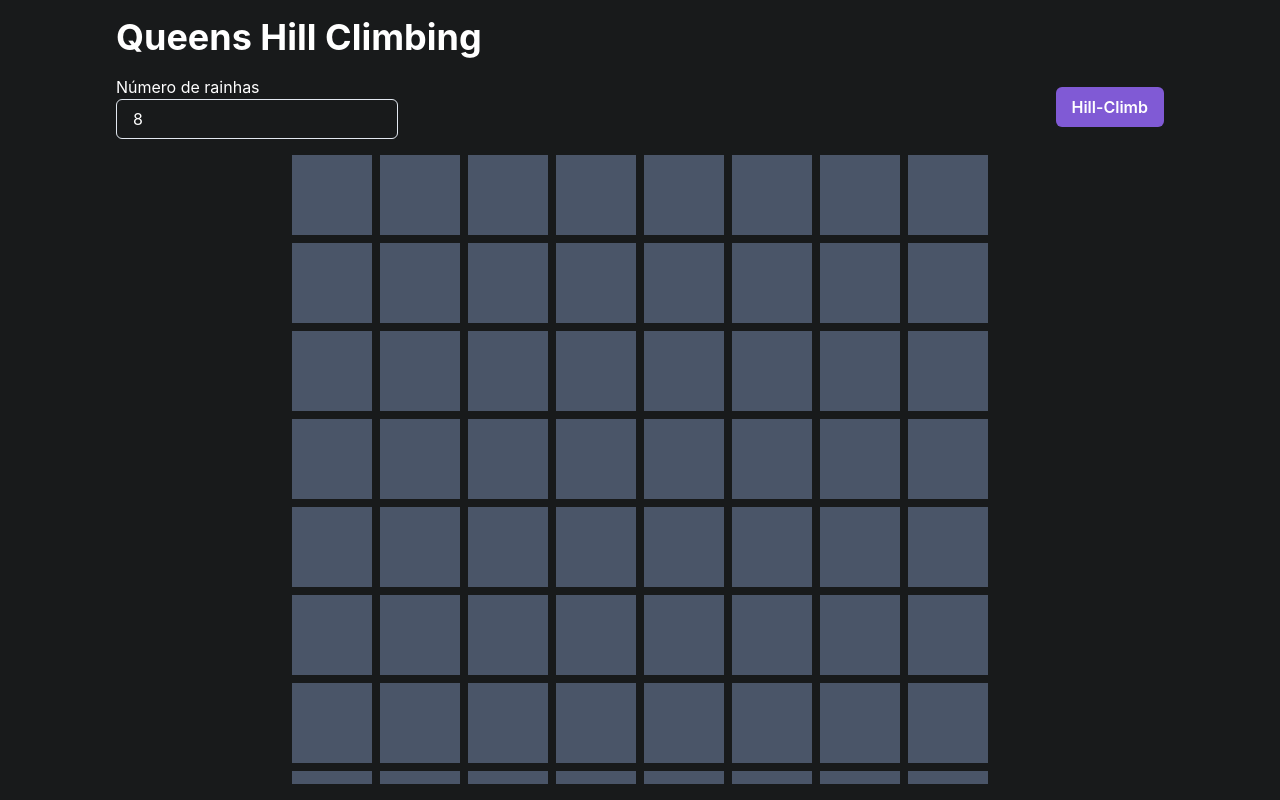
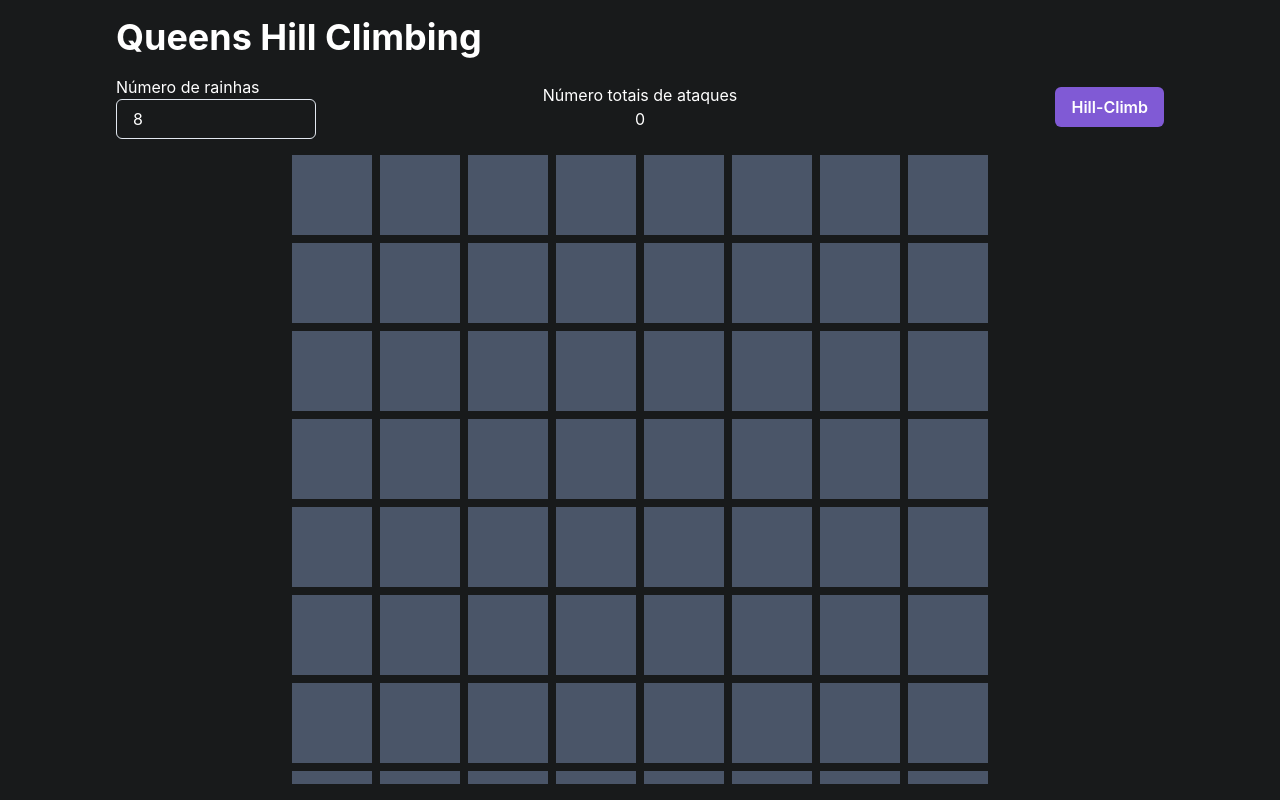
Before and after one commit to 21lucasmessias/Queens-Hillclimb, a React (Vite) app: page / in a window 1280 px wide. Built offline with nearby package versions, Linux system fonts and the light colour scheme.

Commit message:
feat: add counter of total number of attacks

```diff
--- a/src/App.tsx
+++ b/src/App.tsx
@@ -125,6 +125,7 @@ function App() {
           numberOfAllocatedQueens={numberOfAllocatedQueens}
           setNumberOfQueens={setNumberOfQueens}
           execute={execute}
+          queens={queens}
         />
 
         <Board
--- a/src/components/Header.tsx
+++ b/src/components/Header.tsx
@@ -6,12 +6,15 @@ import {
   InputGroup,
   Text,
 } from '@chakra-ui/react'
+import { Column } from '../App'
+import { Queen } from '../Types'
 
 interface HeaderProps {
   numberOfQueens: number
   numberOfAllocatedQueens: number
   setNumberOfQueens: React.Dispatch<React.SetStateAction<number>>
   execute: () => void
+  queens: Map<Column, Queen>
 }
 
 export function Header({
@@ -19,13 +22,14 @@ export function Header({
   numberOfAllocatedQueens,
   setNumberOfQueens,
   execute,
+  queens,
 }: HeaderProps) {
   return (
     <Flex direction={'column'} w="100%" gap={4}>
       <Heading color={'white'}>Queens Hill Climbing</Heading>
 
       <Flex w="100%" alignItems={'center'} justifyContent="space-between">
-        <InputGroup flexDirection={'column'} w="max-content">
+        <InputGroup flexDirection={'column'} w="max-content" flex={1}>
           <Text color="white">Número de rainhas</Text>
           <Input
             value={numberOfQueens}
@@ -34,8 +38,23 @@ export function Header({
               setNumberOfQueens(e.target.valueAsNumber)
             }}
             color="white"
+            maxW="200px"
           />
         </InputGroup>
+
+        <Flex direction={'column'} flex={1}>
+          <Text textAlign={'center'} color="white">
+            Número totais de ataques
+          </Text>
+          <Text textAlign={'center'} color="white">
+            {[...queens.values()].reduce(
+              (acc, queen) => acc + queen.attackedBy,
+              0
+            )}
+          </Text>
+        </Flex>
+
+        <Flex flex={1} alignItems="flex-end" direction={'column'}>
           <Button
             colorScheme={'purple'}
             onClick={() => {
@@ -46,5 +65,6 @@ export function Header({
           </Button>
         </Flex>
       </Flex>
+    </Flex>
   )
 }
```
Lines whose indentation alone changed are shown as unchanged.
